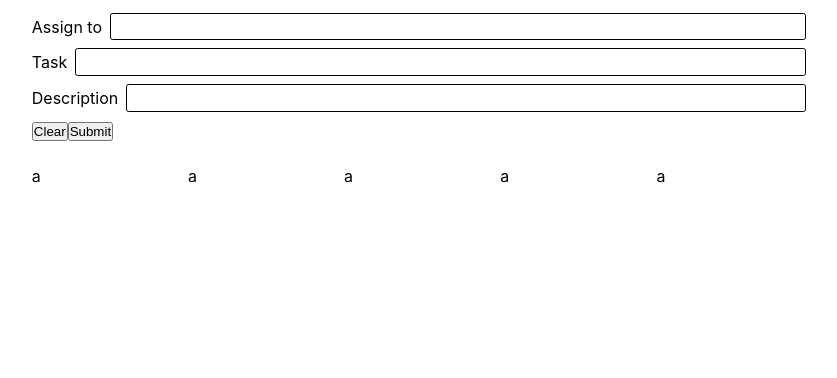
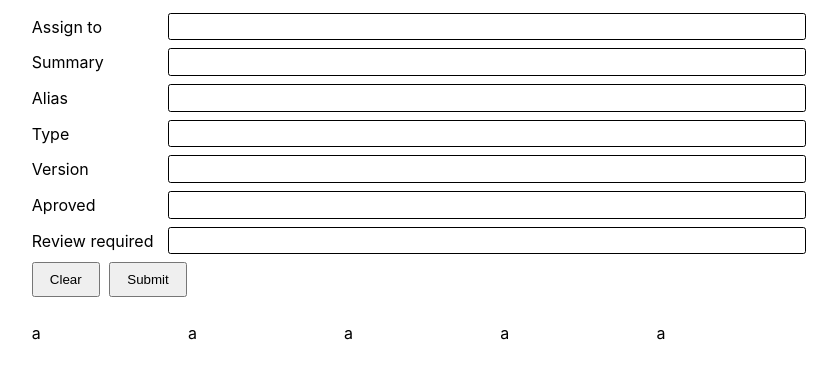
Before and after one commit to FlavioMiyaji/kanban-board, a React (Create React App) app: page / in a window 1280 px wide. Shown: the top 378 px of the page, without its empty margins (221-1058 px from the left). Built offline with nearby package versions, Linux system fonts and the light colour scheme.

Commit message:
Adding TaskForm CSS

```diff
--- a/src/components/TaskForm.css
+++ b/src/components/TaskForm.css
@@ -4,14 +4,33 @@
 
 .task label {
   display: flex;
-  align-items: center;
+  flex-direction: column;
+  align-items: flex-start;
   gap: 0.5em;
   margin-bottom: 0.5em;
 }
 
 label input {
-  flex: 1;
+  flex: 1 1 100%;
   border-radius: 0.2em;
   border: solid 1px;
   padding: 0.4em;
+  width: -webkit-fill-available;
 }
+
+footer {
+  display: flex;
+  gap: 0.6rem;
+}
+
+button {
+  padding: 0.6em 1.2em;
+}
+
+@media(min-width:50rem) {
+  .task label {
+    display: grid;
+    grid-template-columns: 2fr 10fr;
+    align-items: center;
+  }
+}
--- a/src/components/TaskForm.tsx
+++ b/src/components/TaskForm.tsx
@@ -10,16 +10,32 @@ const TaskForm: React.FC = (): JSX.Element => {
         <input />
       </label>
       <label>
-          <p>Task</p>
+        <p>Summary</p>
         <input />
       </label>
       <label>
-          <p>Description</p>
+        <p>Alias</p>
+        <input />
+      </label>
+      <label>
+        <p>Type</p>
+        <input />
+      </label>
+      <label>
+        <p>Version</p>
+        <input />
+      </label>
+      <label>
+        <p>Aproved</p>
+        <input />
+      </label>
+      <label>
+        <p>Review required</p>
         <input />
       </label>
       <footer>
         <button>Clear</button>
-          <button>Submit</button>
+        <button type="submit">Submit</button>
       </footer>
     </form>
   );
```
Lines whose indentation alone changed are shown as unchanged.
